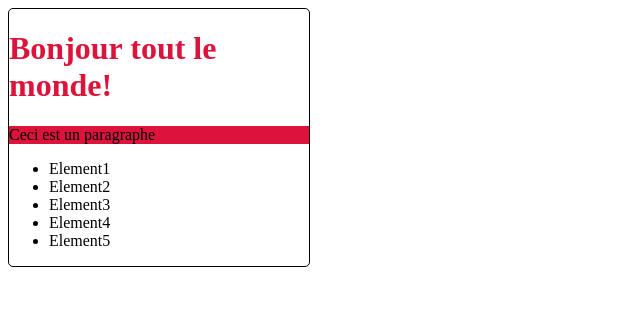
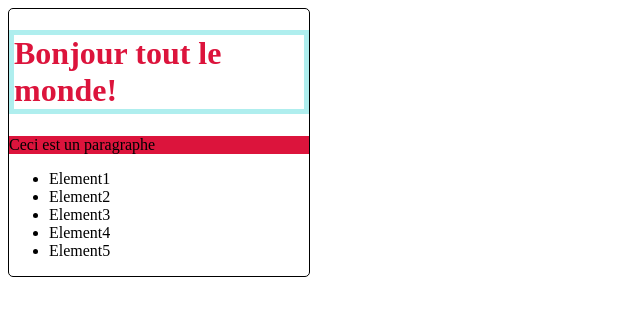
Before and after one commit to AnisLcool/testgithub4, a plain HTML site: page index.html in a window 1280 px wide. Shown: the whole page, without its empty margins (0-640 px from the left). Drawn offline with Linux system fonts and the light colour scheme.

Commit message:
border css

```diff
--- a/style.css
+++ b/style.css
@@ -1,5 +1,6 @@
 h1{
     color: crimson;
+    border: 5px solid paleturquoise;
 }
 
 p{
```
